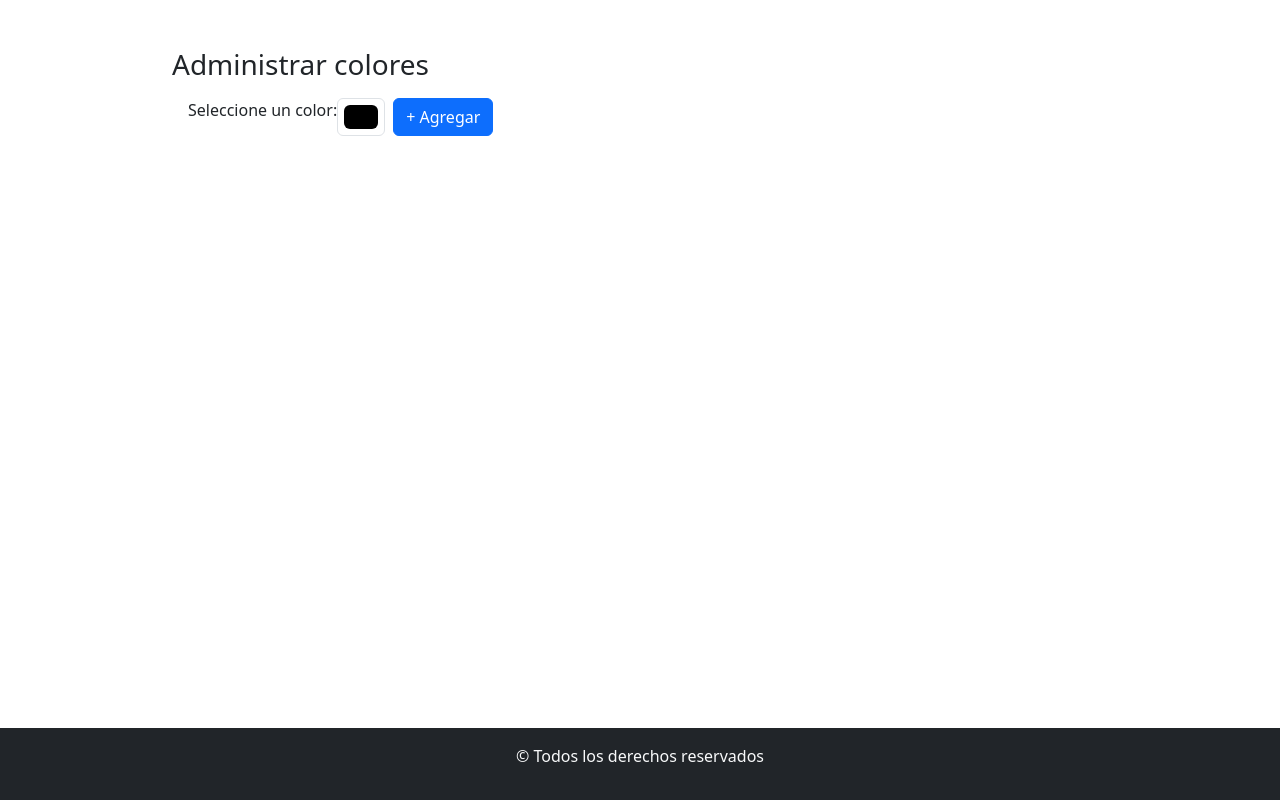
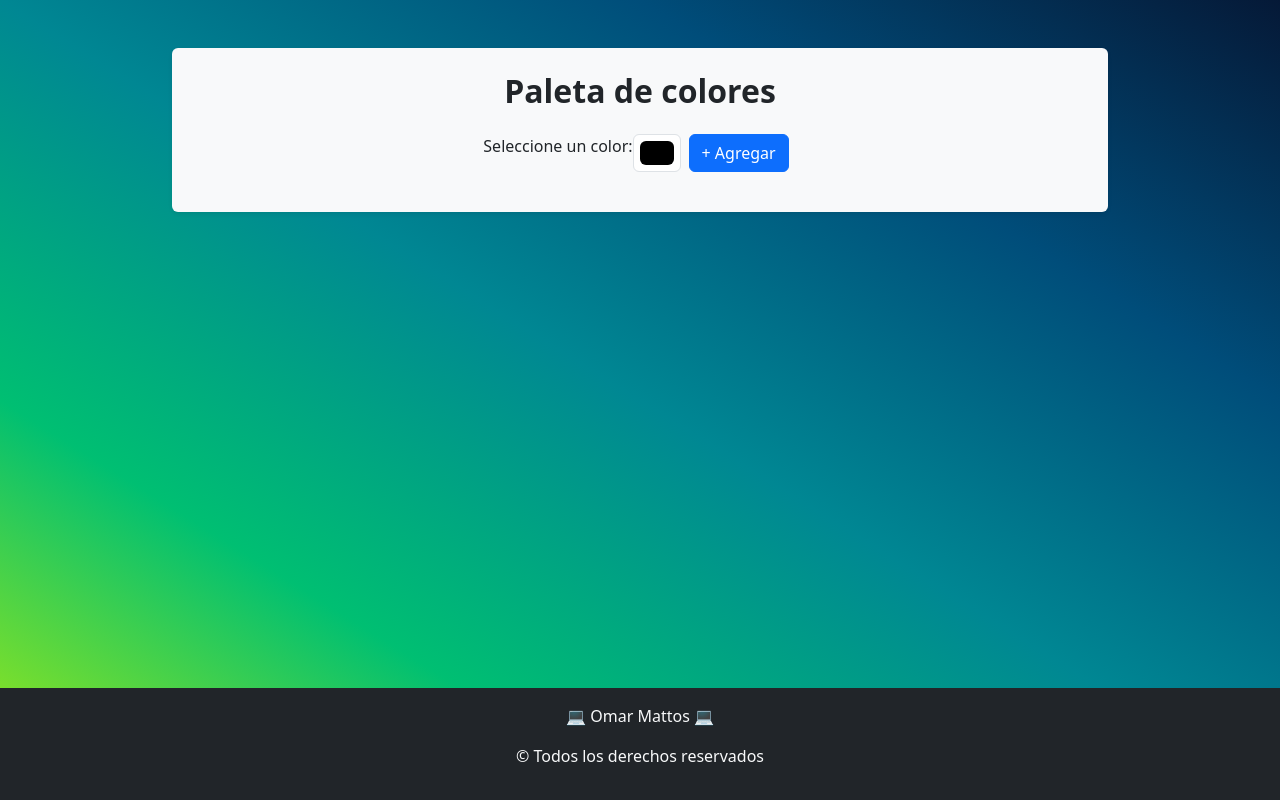
Before and after one commit to omarmatt31/06paletaDeColores, a React (Vite) app: page / in a window 1280 px wide. Built offline with nearby package versions, Linux system fonts and the light colour scheme.

Commit message:
se agrego la función borarColor y se agregó detalles esteticos

```diff
--- a/src/App.jsx
+++ b/src/App.jsx
@@ -9,6 +9,7 @@ function App() {
         <FormularioColores></FormularioColores>
       </main>
       <footer className="bg-dark text-light text-center py-3">
+        <p>💻 Omar Mattos 💻</p>
         <p>&copy; Todos los derechos reservados</p>
       </footer>
     </>
--- a/src/components/CardColor.jsx
+++ b/src/components/CardColor.jsx
@@ -2,18 +2,18 @@ import Button from 'react-bootstrap/Button';
 import Card from 'react-bootstrap/Card';
 import Col from 'react-bootstrap/Col';
 
-const CardColor = ({color}) => {
+const CardColor = ({color, borrarColor}) => {
 
     return (
-        <Col sm={3} className='my-3'>
-            <Card style={{ width: '15rem', height:'14rem' }}>
+        <Col xs={12} sm={6} md={4} lg={3} className='my-3'>
+            <Card style={{height:'14rem' }}>
                 <Card.Body className='m-0 p-0 pb-3'>
                     <div className="h-75" style={{backgroundColor: color}}></div>
                     <div className='my-3 px-3 d-flex justify-content-between'>
                         <Card.Text>
                         {color}
                             </Card.Text>
-                            <Button variant="outline-danger">Borrar</Button>
+                            <Button variant="outline-danger" onClick={()=> borrarColor(color)}>Borrar</Button>
                     </div>
                 </Card.Body>
             </Card>
--- a/src/components/FormularioColores.jsx
+++ b/src/components/FormularioColores.jsx
@@ -12,15 +12,23 @@ const FormularioColores = () => {
         setColores([...colores, color])
         setColor('')
     }
+
+    const borrarColor= (color) =>{
+        const coloresFiltrados = colores.filter((item)=> item !== color)
+        //Actualizar tareas
+        setColores(coloresFiltrados)
+    }
+
   return (
     <seccion>
-      <h3>Administrar colores</h3>
-      <Form onSubmit={handleSubmit}>
+        <div className="bg-light p-4 rounded shadow-sm mb-4 text-center">
+            <h2 className="fw-bolder">Paleta de colores</h2>
+            <Form onSubmit={handleSubmit} className="d-flex justify-content-center">
                 <Form.Group className="m-3  d-flex">
                     <Form.Label>Seleccione un color: </Form.Label>
                     <Form.Control
                     type="color"
-              class="form-control form-control-color mx-2"
+                    class="form-control form-control-color mx-2 p-0"
                     id="exampleColorInput"
                     value="#000000"
                     title="Choose your color"
@@ -31,7 +39,9 @@ const FormularioColores = () => {
                 </Button>
                 </Form.Group>
             </Form>
-      <GridColores colores={colores}></GridColores>
+        </div>
+
+      <GridColores colores={colores} borrarColor={borrarColor}></GridColores>
     </seccion>
   );
 };
--- a/src/components/GridColores.jsx
+++ b/src/components/GridColores.jsx
@@ -3,13 +3,13 @@ import Row from 'react-bootstrap/Row';
 
 import CardColor from './CardColor';
 
-const GridColores = ({colores}) => {
+const GridColores = ({colores, borrarColor}) => {
     return (
         <div>
             <Container>
                 <Row>
                     {
-                       colores.map((item, indice)=> <CardColor key={indice} color={item}></CardColor>)
+                       colores.map((item, indice)=> <CardColor key={indice} color={item} borrarColor={borrarColor}></CardColor>)
                     }
                 </Row>
             </Container>
--- a/src/index.css
+++ b/src/index.css
@@ -2,6 +2,7 @@
   min-height: 100vh;
   display: flex;
   flex-direction: column;
+  background-image: linear-gradient(to left bottom, #051937, #004d7a, #008793, #00bf72, #a8eb12);
 }
 
 main{
```
Lines whose indentation alone changed are shown as unchanged.
